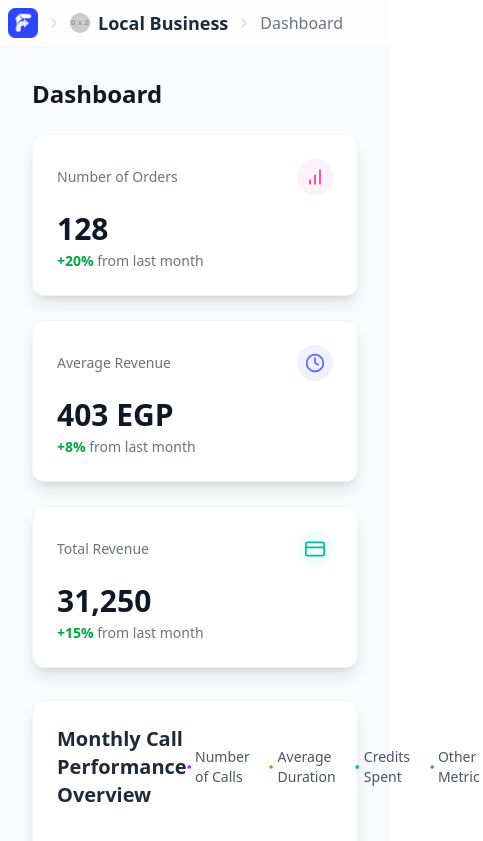
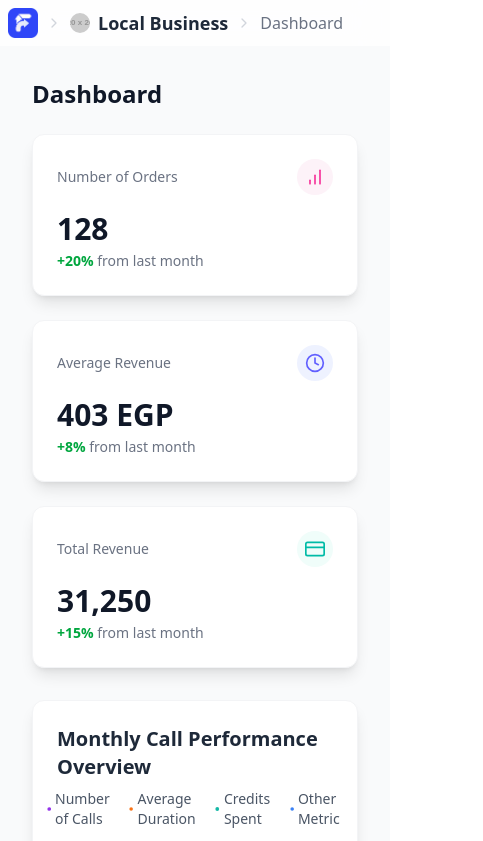
Before and after one commit to Team-13-Dev/fuse, a Next.js app: page /dashboard in a window 390 px wide. Shown: the top 841 px of the page, 483 px wide, since content can reach past the window. Built offline with nearby package versions, Linux system fonts and the light colour scheme.

Commit message:
fix: UI to fit mobile screens

```diff
--- a/app/(dashboard)/dashboard/page.tsx
+++ b/app/(dashboard)/dashboard/page.tsx
@@ -265,7 +265,7 @@
 
   return (
     <div className="bg-white p-6 rounded-xl shadow-lg border border-gray-100">
-      <div className="flex justify-between items-center mb-4">
+      <div className="flex flex-col lg:flex-row gap-2 justify-between items-center mb-4">
         <h2 className="text-xl font-semibold text-gray-800">Monthly Call Performance Overview</h2>
         <div className="flex space-x-4 text-sm text-gray-600">
           {lines.map((line) => (
```
